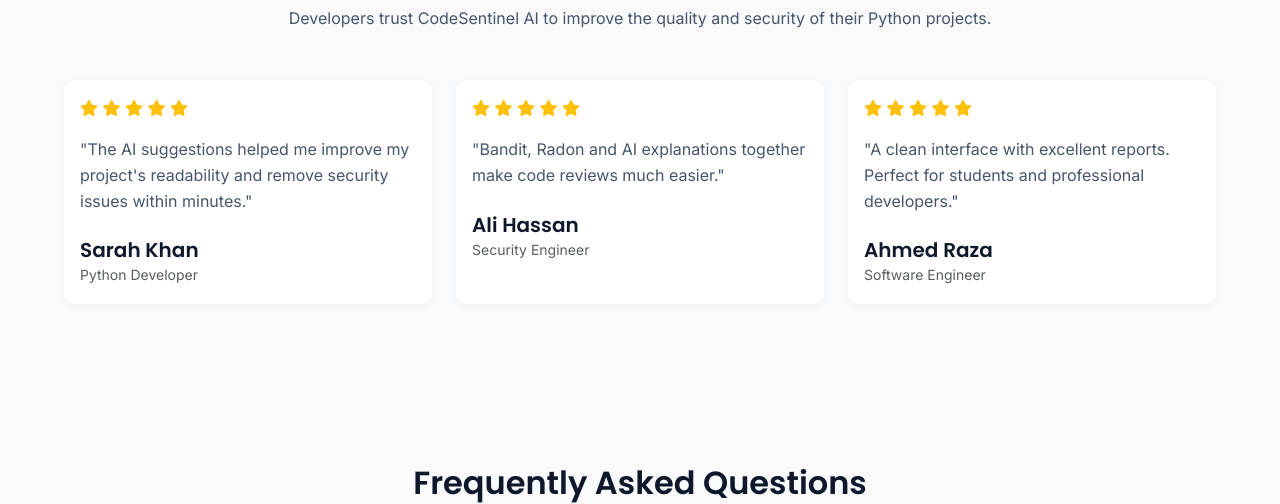
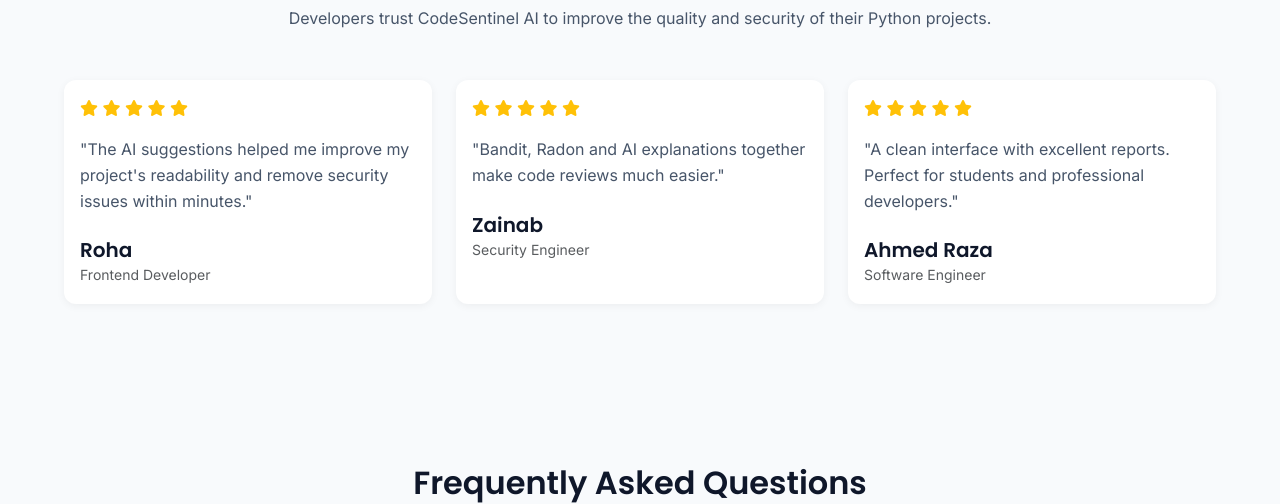
Before and after one commit to HaziqBinAfzal/HR-Presents-Sentrix, a Python web app: template templates/home.html in a window 1280 px wide. Shown: the part 3208-3712 px from the top of the page. Run offline with Jinja, Linux system fonts and the light colour scheme; the template is opened without the code that fills it, so the values that code supplies are empty.

Commit message:
Update home page and add hero image

```diff
--- a/templates/home.html
+++ b/templates/home.html
@@ -46,7 +46,7 @@
             <div class="col-lg-6 text-center mt-5 mt-lg-0">
 
                 <img
-                    src="{{ url_for('static', filename='images/hero.svg') }}"
+                    src="{{ url_for('static', filename='images/hero.png') }}"
                     class="img-fluid"
                     alt="CodeSentinel AI">
 
@@ -602,11 +602,11 @@
                         </p>
 
                         <h5 class="mt-4 mb-0">
-                            Sarah Khan
+                            Roha
                         </h5>
 
                         <small class="text-muted">
-                            Python Developer
+                            Frontend Developer
                         </small>
 
                     </div>
@@ -638,7 +638,7 @@
                         </p>
 
                         <h5 class="mt-4 mb-0">
-                            Ali Hassan
+                            Zainab
                         </h5>
 
                         <small class="text-muted">
```
Also changed, not shown: static/images/hero.png (added), static/images/hero.svg (deleted), 1 other file.
